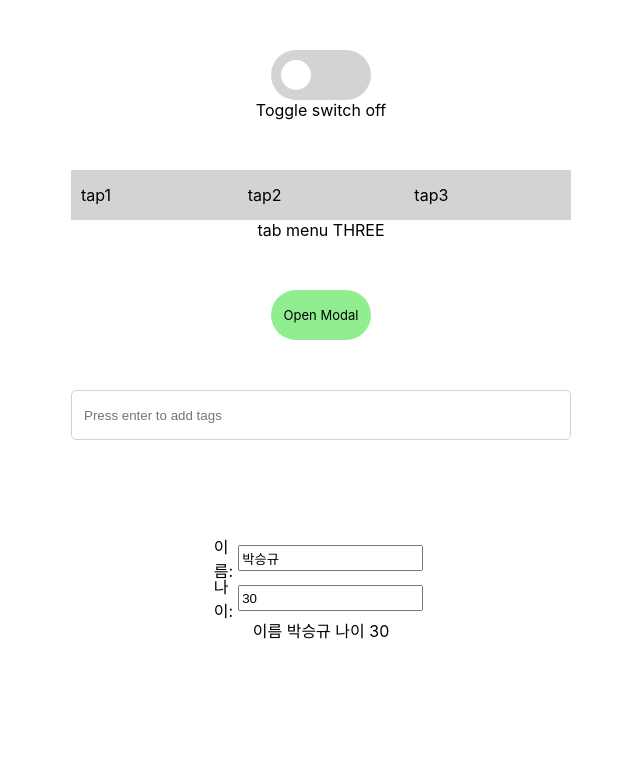
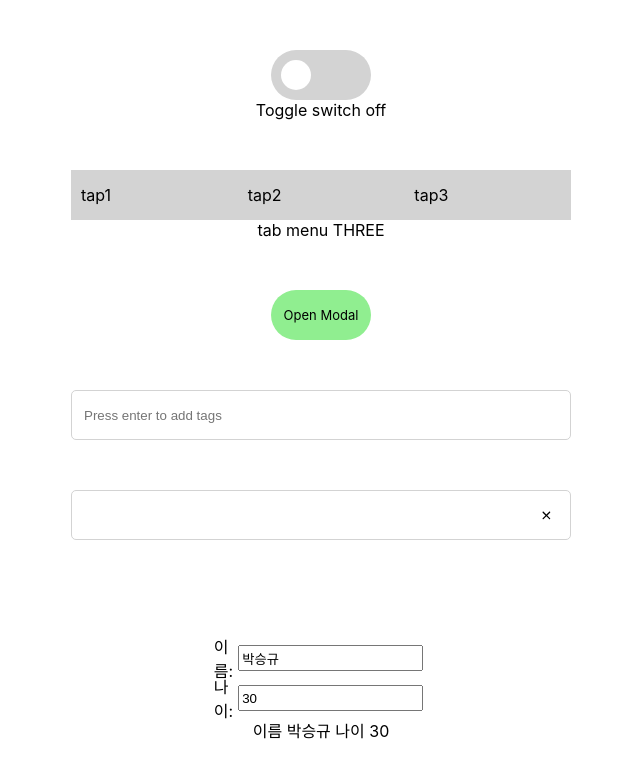
Before and after one commit to NeatKYU/wanted_pre_onboarding, a React (Create React App) app: page / in a window 1280 px wide. Shown: the top 778 px of the page, without its empty margins (319-959 px from the left). Built offline with nearby package versions, Linux system fonts and the light colour scheme.

Commit message:
자동완성 input 구현

```diff
--- a/src/App.js
+++ b/src/App.js
@@ -4,6 +4,7 @@ import { Tap } from './components/Tap';
 import { Modal } from './components/Modal';
 import { Tag } from './components/Tag';
 import { ClickToEdit } from './components/ClickToEdit';
+import { AutoComplete } from './components/AutoComplete';
 
 function App() {
   return (
@@ -16,6 +17,8 @@ function App() {
       <Modal/>
       <Box/>
       <Tag/>
+      <Box/>
+      <AutoComplete/>
       <Box/>
       <ClickToEdit/>
     </Container>
--- /dev/null
+++ b/src/components/AutoComplete.js
@@ -0,0 +1,136 @@
+import { useEffect, useRef, useState } from 'react';
+import { IoIosClose } from 'react-icons/io';
+import styled from 'styled-components';
+
+export const AutoComplete = () => {
+
+	const [inputValue, setInputValue] = useState('');
+	const [isFocus, setIsFocus] = useState(false);
+	const elRef = useRef();
+
+	const autoList = [
+		'Korea', 'Denmark', 'Peru', 'Japen', 'America', 'Italy', 'Africa', 'test1', 'aaa', 'aaa11', 'adsf', 'aasdfaaa', 'adfasdfasdfsasdfs'
+	]
+
+	const handleInputValue = (e) => {
+		setInputValue(e.target.value)
+	}
+
+	const deleteInputValue = () => {
+		setInputValue('');
+	}
+
+	const handleItemClick = (value) => {
+		setInputValue(value);
+		setIsFocus(false);
+	}
+
+	const closeDropdown = ({target}) => {
+		if(isFocus && !elRef.current.contains(target)) {
+			setIsFocus(false);
+		}
+	}
+
+	useEffect(() => {
+		window.addEventListener('click', closeDropdown);
+		return () => {
+			window.removeEventListener('click', closeDropdown)
+		};
+	}, [])
+
+	return (
+		<>
+			<Container>
+				<input
+					value={inputValue}
+					onChange={(e) => handleInputValue(e)}
+					onFocus={() => setIsFocus(true)}
+					ref={elRef}
+				/>
+				<div className='delete-button' onClick={deleteInputValue}>
+					<IoIosClose/>
+				</div>
+				<div className='dropdown'>
+					{
+						autoList && autoList
+						.filter((value) =>
+							value.toLowerCase().includes(inputValue.toLowerCase())
+							&& inputValue.length > 0
+							&& isFocus)
+						.map((item) => (
+							<div
+								className='content'
+								onClick={() => handleItemClick(item)}
+							>
+								{item}
+							</div>
+						))
+					}
+				</div>
+			</Container>
+		</>
+	)
+}
+
+const Container = styled.div`
+	width: 500px;
+	height: auto;
+	min-height: 50px;
+	display: flex;
+	justify-content: center;
+	align-items: center;
+	border-radius: 5px;
+	border: 1px solid lightgrey;
+	box-sizing: border-box;
+	padding: 10px;
+	position: relative;
+
+	input {
+		width: 100%;
+		height: 100%;
+		border: 0px;
+		outline: none;
+	}
+
+	.delete-button {
+		width: 30px;
+		height: 100%;
+		display: flex;
+		justify-content: center;
+		align-items: center;
+		font-size: 1.3rem;
+		cursor: pointer;
+	}
+
+	.dropdown {
+		width: 99%;
+		height: auto;
+		max-height: 200px;
+		overflow-y: scroll;
+		display: flex;
+		flex-direction: column;
+		align-items: center;
+		position: absolute;
+		top: 50px;
+		left: 3px;
+		background-color: #fff;
+		box-shadow: rgba(0, 0, 0, 0.16) 0px 1px 4px;
+
+		.content {
+			width: 100%;
+			height: 30px;
+			line-height: 30px;
+			display: flex;
+			flex-direction: column;
+			justify-content: center;
+			box-sizing: border-box;
+			padding-left: 10px;
+			cursor: pointer;
+
+			&:hover {
+				background-color: lightgrey;
+			}
+		}
+	}
+
+`
```
